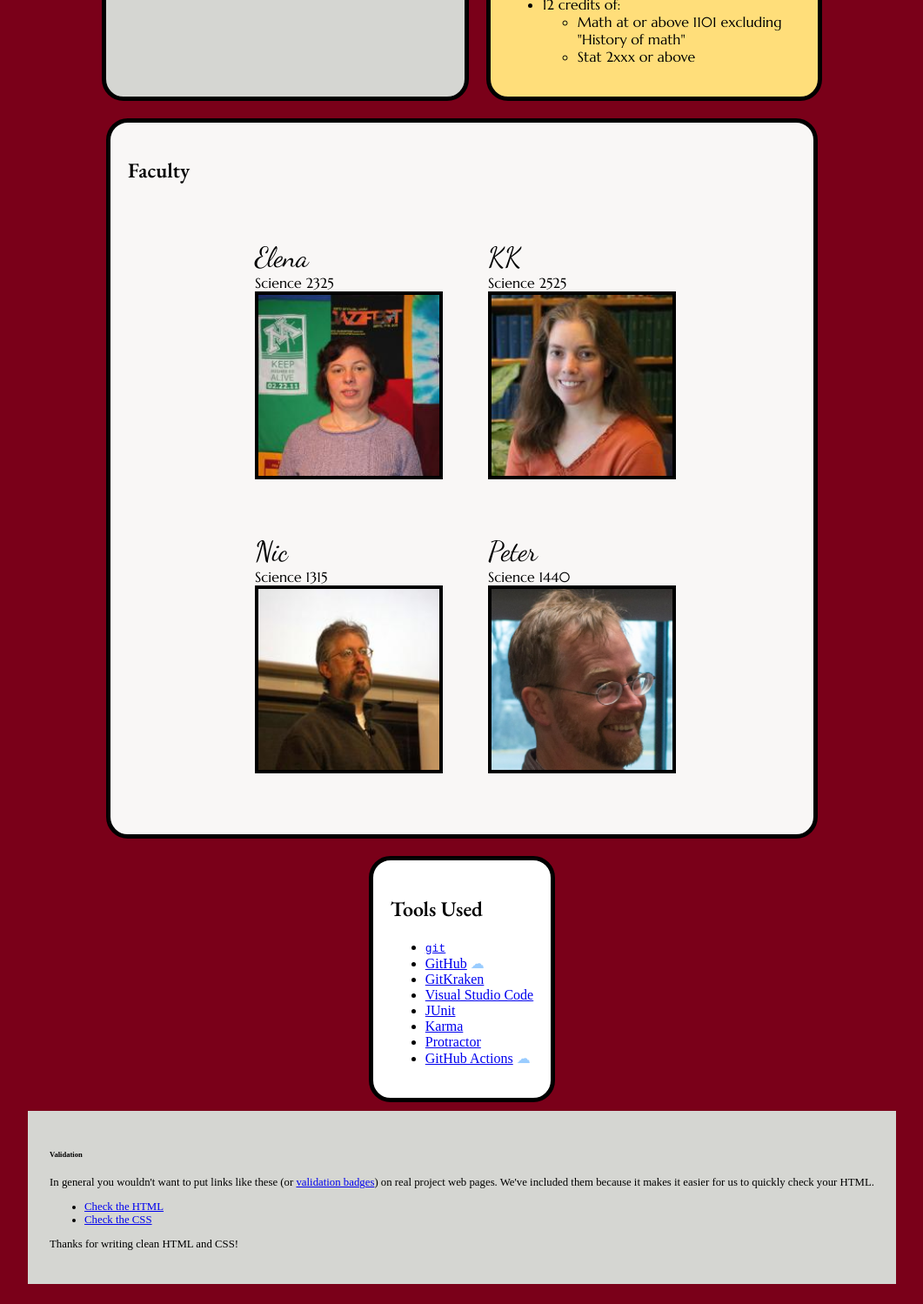
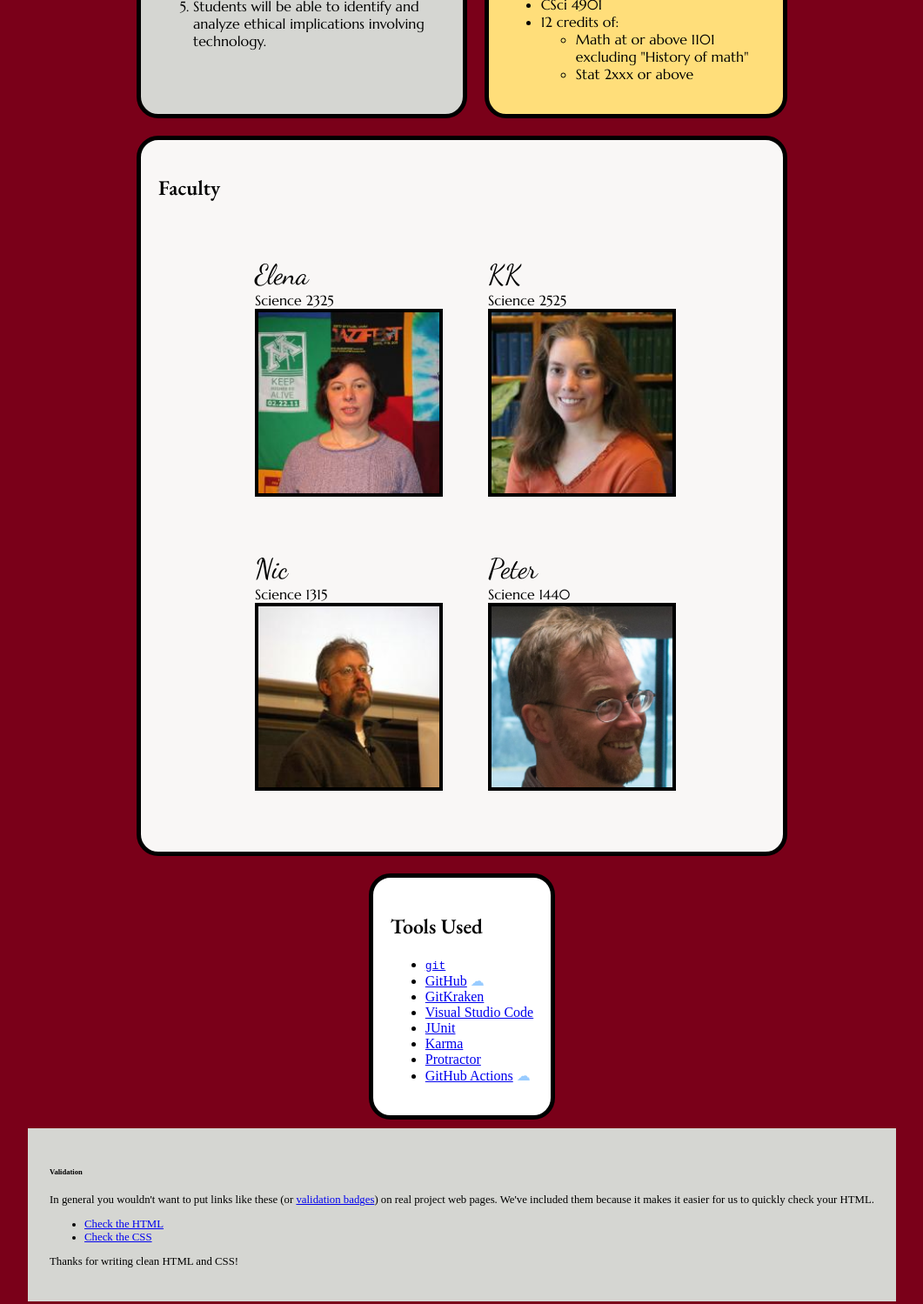
Before and after one commit to UMM-CSci-3601-S20/lab-1-html-and-css-firasjoe, a plain HTML site: page index.html in a window 1280 px wide. Shown: the part 627-2126 px from the top of the page at 87% size, without its empty margins (109-1170 px from the left). Drawn offline with nearby package versions, Linux system fonts and the light colour scheme; a web font is replaced by a local one.

Commit message:
Enhance alignment of divs
Previously, the .pslo-courses-container div was being displayed slightly
wider than the .faculty-container and .tools-container divs on large
screens where the media query was in effect. .pslo-courses-container was
declaring a max-width of 53em, while .section (*not* .faculty-container
or .tools-container) was declaring a max-width of 48em, as well as 20px
worth of padding. 20px + 48em is about equal to 53em, but not quite, at
least on my screen.

This commit changes a few things.

First, we declare all widths on .something-container classes, rather
than on the .section class. This means that, when working with widths,
we don't have to worry about that extra 20px of padding; that padding is
on the interior, now.

Second, we rephrase widths in terms of percentages, rather than ems. On
large screens, all .something-container divs take up 75% of the width
of the body; on small screens, they take up 90%. (As part of this
change, we switched the `max-width` properties into `width` properties.)
This has a few advantages:

 - All .something-container divs will now stretch to fill the same
   width, even if their content is very short. (Previously, divs with
   content less wide than 48em wouldn't stretch to 48em.)
 - On very wide (or very zoomed-out) screens, the .something-container
   classes will take up exactly the same amount of screen space.
   (Previously, when zooming out, the content part of the screen would
   become very small and the margins on either side would become very
   large.)

```diff
--- a/css/style1.css
+++ b/css/style1.css
@@ -23,7 +23,7 @@ body {
     .pslo-courses-container {
         display: flex;
         flex-direction: row;
-        max-width: 53em;
+        max-width: 48em;
     }
 }
 
@@ -32,6 +32,11 @@ body {
     flex-direction: column;
     justify-content: center;
     align-items: center;
+    max-width: 48em;
+}
+
+.tools-container {
+    max-width: 48em;
 }
 
 #main-title {
@@ -50,7 +55,6 @@ h2 {
     padding: 20px;
     border: 5px solid;
     margin: 10px;
-    max-width: 48em;
 }
 
 #courses {
```
